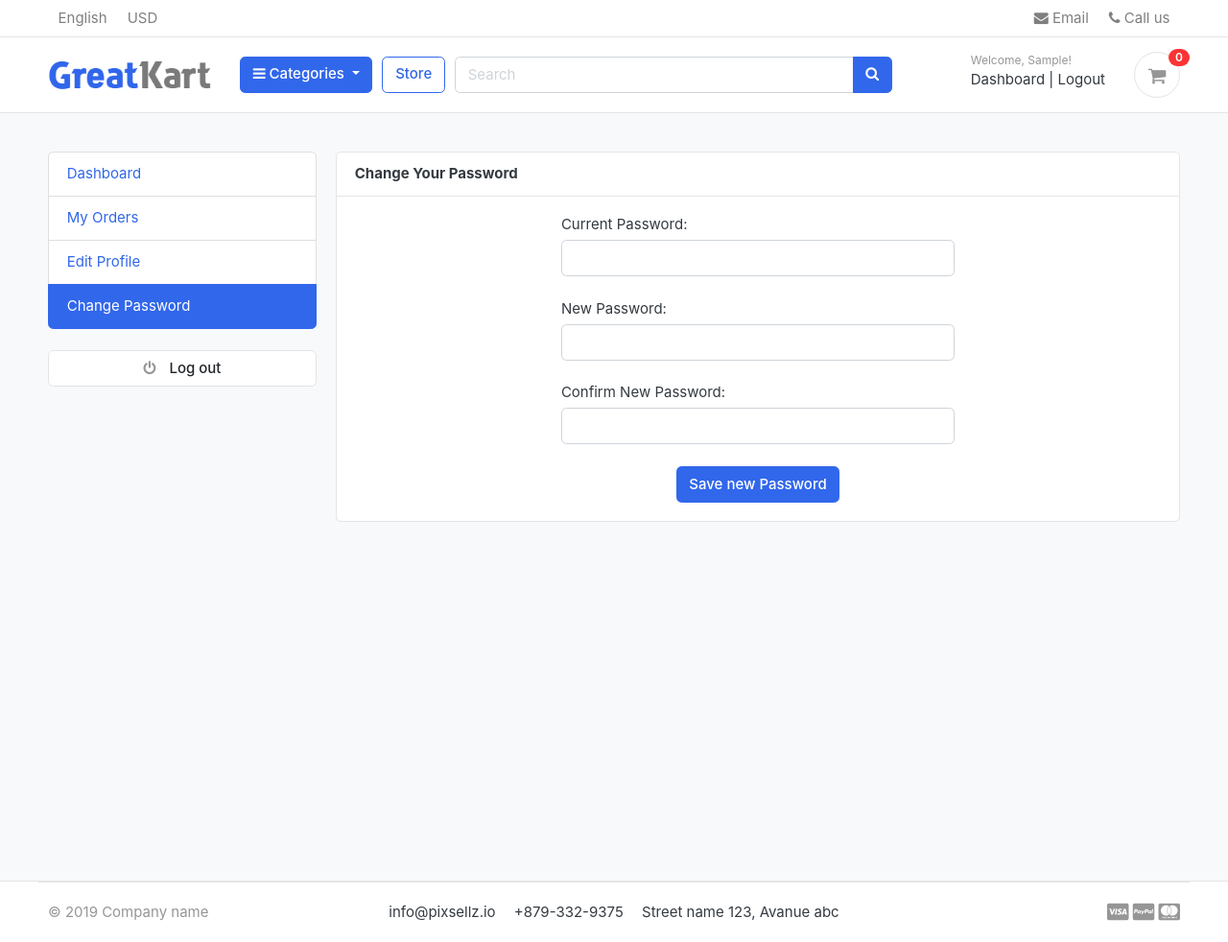
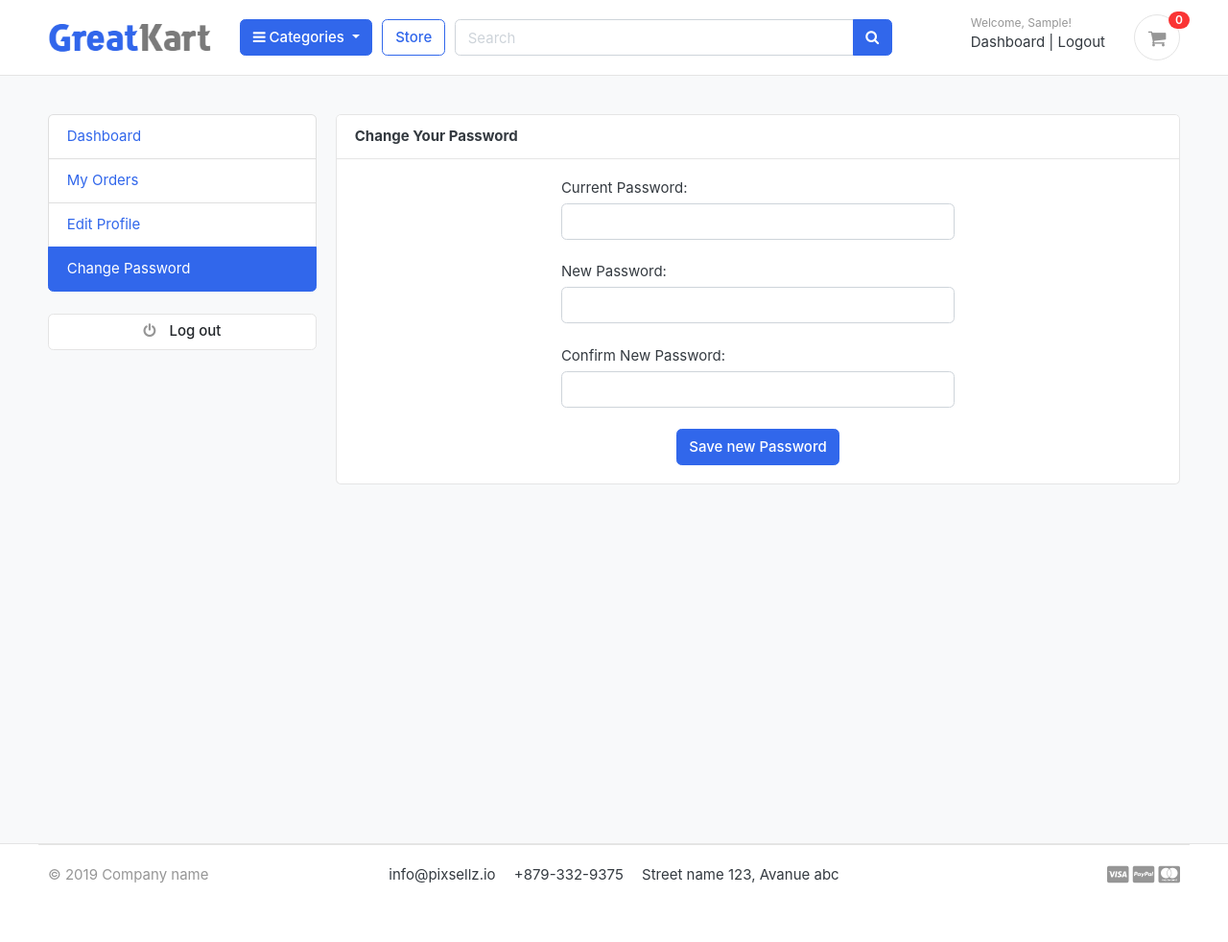
Before and after one commit to rivka-levit/greatkart-store, a Django app: page /accounts/change_password/ in a window 1280 px wide. Shown: the whole page at 96% size. After the commit the page ends 921 px from the top, so only its background shows below. Run offline with Django 4.2, Linux system fonts and the light colour scheme; the visitor is signed in with stand-in values (Sample User, id 1); data comes from the database, SQL or seed files in the repository; data that the repository does not hold is empty; some libraries are stand-ins or nearby versions; some web fonts are replaced.

Commit message:
comment out nav bar

```diff
--- a/templates/includes/navbar.html
+++ b/templates/includes/navbar.html
@@ -1,28 +1,28 @@
 {% load static %}
 
 <header class="section-header">
-<nav class="navbar p-md-0 navbar-expand-sm navbar-light border-bottom">
-<div class="container">
-  <button class="navbar-toggler" type="button" data-toggle="collapse" data-target="#navbarTop4" aria-controls="navbarNav" aria-expanded="false" aria-label="Toggle navigation">
-    <span class="navbar-toggler-icon"></span>
-  </button>
-  <div class="collapse navbar-collapse" id="navbarTop4">
-    <ul class="navbar-nav mr-auto">
-    	<li class="nav-item dropdown">
-		 	<a href="#" class="nav-link">   English </a>
-
-		</li>
-		<li class="nav-item dropdown">
-			<a href="#" class="nav-link"> USD </a>
-		</li>
-    </ul>
-    <ul class="navbar-nav">
-		<li><a href="#" class="nav-link"> <i class="fa fa-envelope"></i> Email </a></li>
-		<li><a href="#" class="nav-link"> <i class="fa fa-phone"></i> Call us </a></li>
-	</ul> <!-- list-inline //  -->
-  </div> <!-- navbar-collapse .// -->
-</div> <!-- container //  -->
-</nav>
+{#<nav class="navbar p-md-0 navbar-expand-sm navbar-light border-bottom">#}
+{#<div class="container">#}
+{#  <button class="navbar-toggler" type="button" data-toggle="collapse" data-target="#navbarTop4" aria-controls="navbarNav" aria-expanded="false" aria-label="Toggle navigation">#}
+{#    <span class="navbar-toggler-icon"></span>#}
+{#  </button>#}
+{#  <div class="collapse navbar-collapse" id="navbarTop4">#}
+{#    <ul class="navbar-nav mr-auto">#}
+{#    	<li class="nav-item dropdown">#}
+{#		 	<a href="#" class="nav-link">   English </a>#}
+{##}
+{#		</li>#}
+{#		<li class="nav-item dropdown">#}
+{#			<a href="#" class="nav-link"> USD </a>#}
+{#		</li>#}
+{#    </ul>#}
+{#    <ul class="navbar-nav">#}
+{#		<li><a href="#" class="nav-link"> <i class="fa fa-envelope"></i> Email </a></li>#}
+{#		<li><a href="#" class="nav-link"> <i class="fa fa-phone"></i> Call us </a></li>#}
+{#	</ul> <!-- list-inline //  -->#}
+{#  </div> <!-- navbar-collapse .// -->#}
+{#</div> <!-- container //  -->#}
+{#</nav>#}
 
 <section class="header-main border-bottom">
 	<div class="container">
```
